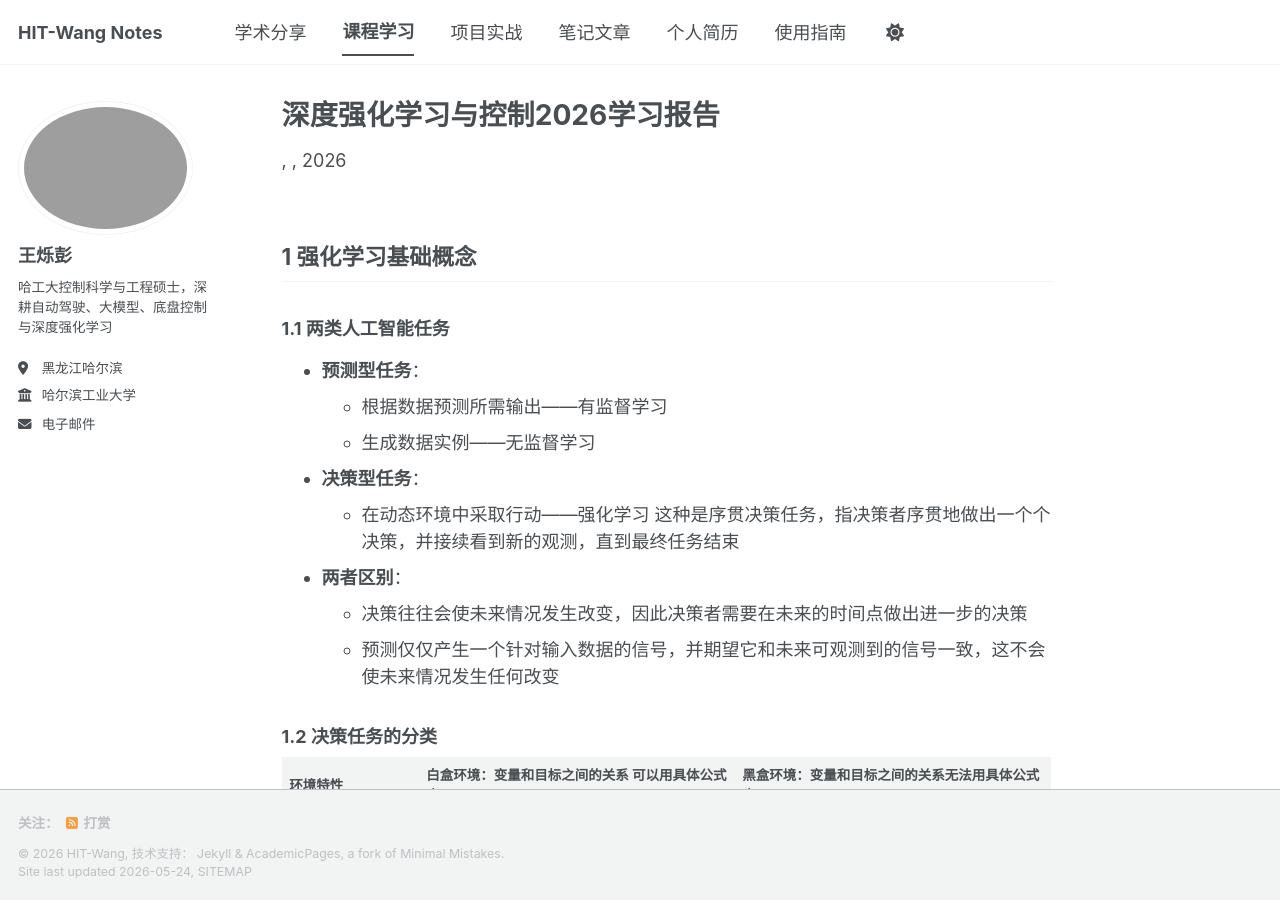
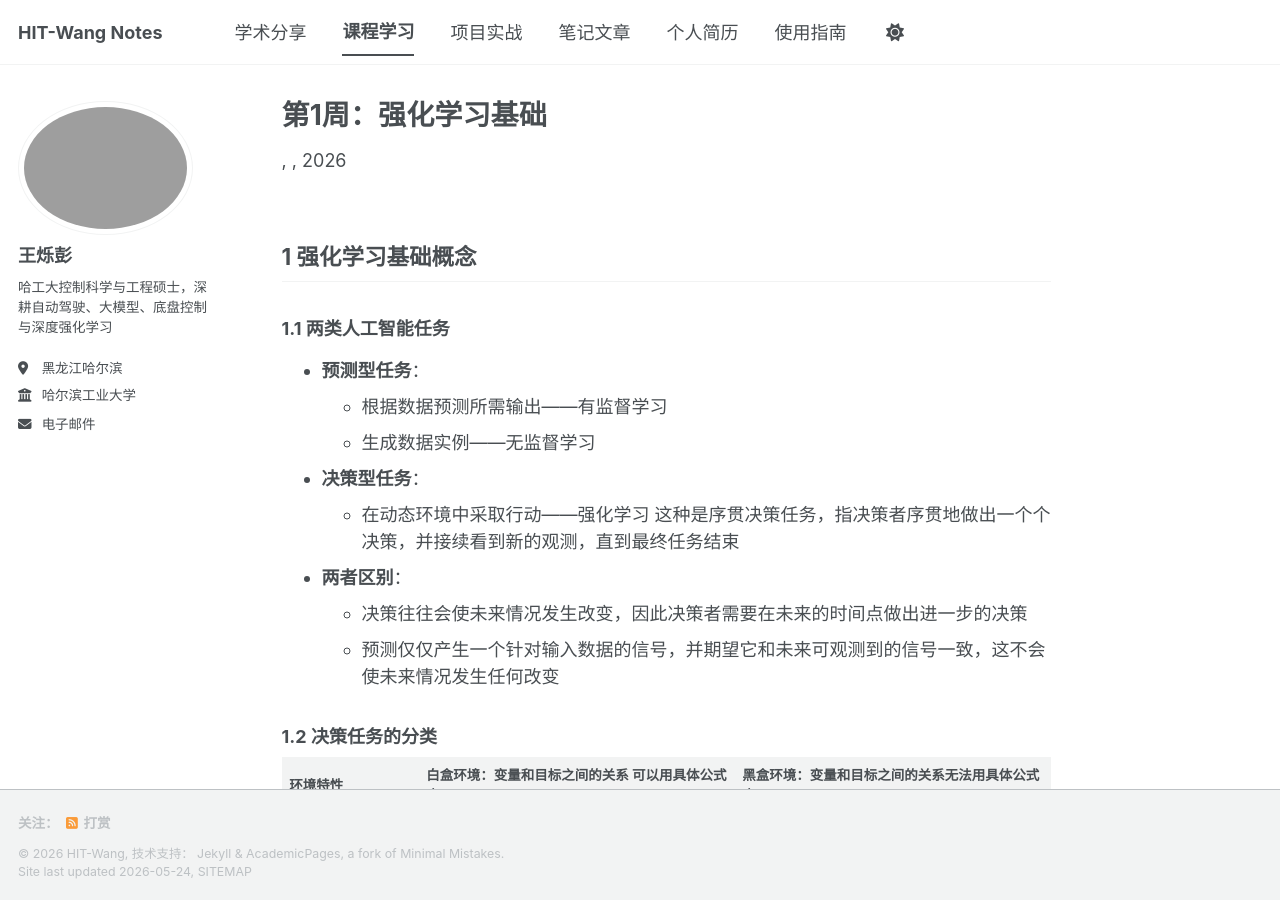
Before and after one commit to HITWang-tech/HITWang-tech.github.io, a Jekyll site: the page built from _teaching/DRL-Week1.md, in a window 1280 px wide and 900 px high. Built offline with Jekyll 4.4.1, drawn with Linux system fonts in a browser that asks for light colours; a script bundle is joined from its source files by our own code; library files that are not in the unit come from our copies.

Commit message:
Update DRL-Week1.md

```diff
--- a/_teaching/DRL-Week1.md
+++ b/_teaching/DRL-Week1.md
@@ -1,5 +1,5 @@
 ---
-title: "深度强化学习与控制2026学习报告"
+title: "第1周：强化学习基础"
 collection: teaching
 permalink: /teaching/DRL-Week1
 ---
```
